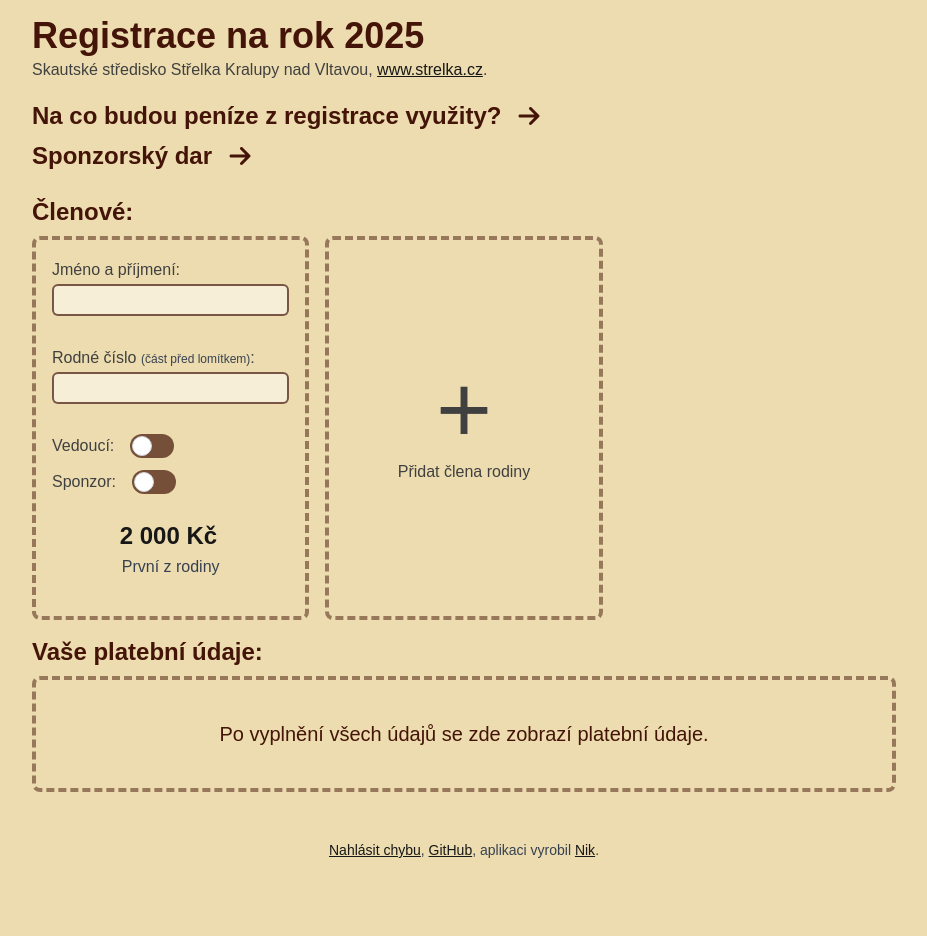
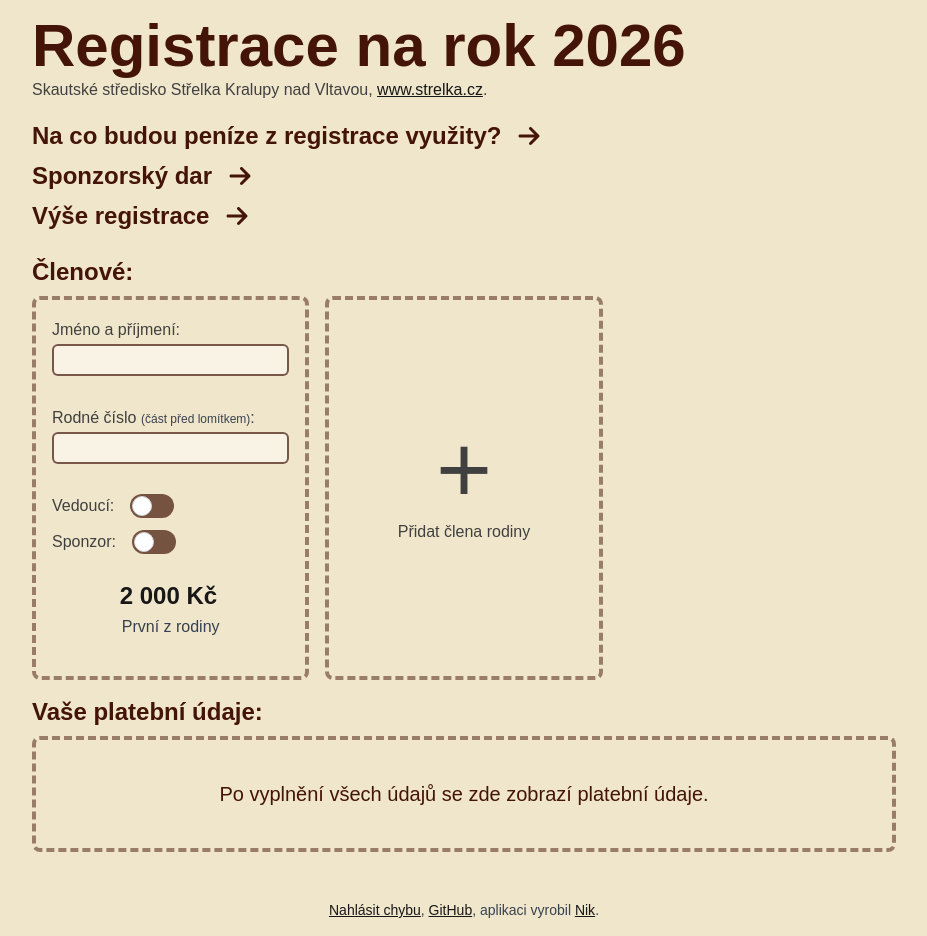
Before and after one commit to DNepovim/registration-qr-payment, a React (Vite) app: page / in a window 1280 px wide. Shown: the whole page, without its empty margins (176-1103 px from the left). Before the commit the page ends 876 px from the top, so only its background shows below. Built offline with nearby package versions, Linux system fonts and the light colour scheme; a web font is replaced by a local one.

Commit message:
Update for 2026

```diff
--- a/src/App.tsx
+++ b/src/App.tsx
@@ -61,8 +61,8 @@ export const App = () => {
   return (
     <main className="prose prose-neutral h-full min-h-screen w-screen max-w-none bg-bg">
       <div className="mx-auto max-w-4xl rounded-md p-4">
-        <h1 className="m-0 font-head text-orange-950">
-          Registrace na rok 2025
+        <h1 className="m-0 font-head text-orange-950 text-6xl">
+          Registrace na rok 2026
         </h1>
         <p className="m-0 mb-4">
           Skautské středisko Střelka Kralupy nad Vltavou,{" "}
@@ -78,39 +78,80 @@ export const App = () => {
           </p>
           <ul className="not-prose mb-4 list-disc pl-4">
             <li>
-              povinné odvody vyšším organizačním jednotkám v rámci celostátní
-              organizace Junák - český skaut, z. s.;
+              povinné odvody vyšším organizačním jednotkám v&nbsp;rámci
+              celostátní organizace
+              Junák&nbsp;–&nbsp;český&nbsp;skaut,&nbsp;z.&nbsp;s.;
             </li>
             <li>
-              provozní náklady střediskových základen, zejména energie, údržba a
-              drobné opravy: skautský dům Bára v Kralupech, chata Dřevomorka v
-              Lužických horách a táborová základna Puchverk v Pošumaví;
+              provozní náklady střediskových základen, zejména energie, údržba
+              a&nbsp;drobné opravy: skautský dům Bára v&nbsp;Kralupech, chata
+              Dřevomorka v&nbsp;Lužických horách a&nbsp;táborová základna
+              Puchverk v&nbsp;Pošumaví;
             </li>
             <li>
-              obnova a doplnění zejména táborového vybavení (teepee, plachty na
-              kuchyň apod.) pro bezproblémové zajištění letních táborů na
-              Střele;
+              obnova a&nbsp;doplnění zejména táborového vybavení (teepee,
+              plachty na&nbsp;kuchyň apod.) pro bezproblémové zajištění letních
+              táborů na&nbsp;Střele;
             </li>
             <li>
               část celkové rekonstrukce chaty Dřevomorka jejíž předmětem je
               celková elektroinstalace, hydroizolace, nevyhovující části střechy
-              a částečně i vybavení interiéru.
+              a&nbsp;částečně i&nbsp;vybavení interiéru.
             </li>
           </ul>
         </Accordion>
         <Accordion title="Sponzorský dar">
           <p className="mt-0">
-            Vzhledem k výše zmíněné potřebě velké rekonstrukce chaty Dřevomorka,
-            kde naše oddíly tráví víkendové výpravy i Silvestrovské a
-            Velikonoční akce a slouží i jako táborová základna pro naše
-            nejmladší členy, zavádíme nově Sponzorské členství. Rekonstrukci
-            nejsme schopni ufinancovat z běžných vlastních příjmů, proto žádáme
-            o různé dotační programy a rozhodli jsme se i pro tuto formu získání
+            Vzhledem k&nbsp;výše zmíněné potřebě velké rekonstrukce chaty
+            Dřevomorka, kde naše oddíly tráví víkendové výpravy
+            i&nbsp;Silvestrovské a&nbsp;Velikonoční akce a&nbsp;slouží
+            i&nbsp;jako táborová základna pro naše nejmladší členy, zavádíme
+            nově Sponzorské členství. Rekonstrukci nejsme schopni ufinancovat
+            z&nbsp;běžných vlastních příjmů, proto žádáme o&nbsp;různé dotační
+            programy a&nbsp;rozhodli jsme se i&nbsp;pro tuto formu získání
             finančních prostředků. Zda se rozhodnete pro sponzorské členství je
-            čistě na vás, budeme za něj však velice vděčni. Samozřejmostí je
-            vystavení potvrzení o sponzorském daru, po domluvě vás rádi uvedeme
-            i na našich webových stránkách. Zároveň se můžete těšit na drobné
-            překvapení, které vám společně zašleme.
+            čistě na&nbsp;vás, budeme za&nbsp;něj však velice vděčni.
+            Samozřejmostí je vystavení potvrzení o&nbsp;sponzorském daru,
+            po&nbsp;domluvě vás rádi uvedeme i&nbsp;na&nbsp;našich webových
+            stránkách. Zároveň se můžete těšit na&nbsp;drobné překvapení, které
+            vám společně zašleme.
+          </p>
+        </Accordion>
+        <Accordion title="Výše registrace">
+          <p className="mt-0 text-lg">
+            <table className="m-0 max-w-60">
+              <tr>
+                <td>Základní</td>
+                <td>
+                  <strong>2&nbsp;000&nbsp;Kč</strong>
+                </td>
+              </tr>
+              <tr>
+                <td>Druhý z rodiny</td>
+                <td>
+                  <strong>1&nbsp;600&nbsp;Kč</strong>
+                </td>
+              </tr>
+              <tr>
+                <td>Třetí z rodiny</td>
+                <td>
+                  <strong>1&nbsp;300&nbsp;Kč</strong>
+                </td>
+              </tr>
+              <tr>
+                <td>Veodoucí</td>
+                <td>
+                  <strong>1&nbsp;000&nbsp;Kč</strong>
+                </td>
+              </tr>
+              <tr>
+                <td>Sponzor</td>
+                <td>
+                  <strong>5&nbsp;000&nbsp;Kč</strong>
+                </td>
+              </tr>
+            </table>
+            Je to složité? Využijte generátor níže.
           </p>
         </Accordion>
         <form onSubmit={handleSubmit(() => {})}>
--- a/src/components/Accordion.tsx
+++ b/src/components/Accordion.tsx
@@ -33,7 +33,7 @@ export const Accordion: React.FC<AccordionProps> = ({ title, children }) => {
       <div
         ref={contentRef}
         style={{ maxHeight: 0 }}
-        className="overflow-hidden transition-all duration-300 ease-in-out"
+        className="overflow-hidden transition-all duration-300 ease-in-out max-w-2xl"
       >
         {children}
       </div>
--- a/src/config.ts
+++ b/src/config.ts
@@ -13,7 +13,7 @@ export const config: Config = {
   iban: "CZ3220100000002801050859",
   accountNumber: "2801050859/2010",
   recipientName: "Středisko Střelka",
-  specificSymbol: 2025,
+  specificSymbol: 2026,
   currency: "CZK",
   paymentsCategories: [
     {
--- a/tailwind.config.js
+++ b/tailwind.config.js
@@ -9,8 +9,8 @@ export default {
         sans: ["themix", "sans-serif"],
       },
       colors: {
-        bg: "#ECDCAF",
-        container: "#657F6F",
+        bg: "#f0e6cb",
+        second: "#657F6F",
       },
     },
   },
```
